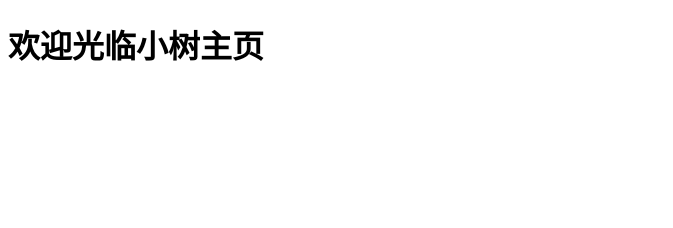
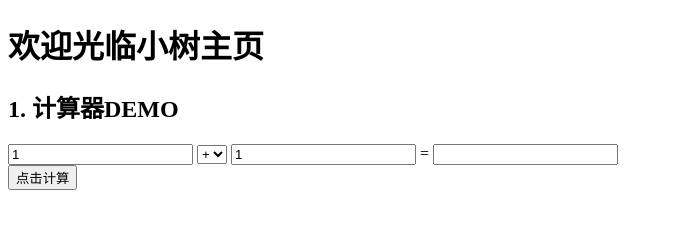
Before and after one commit to guoyansai/xiaoshuweb, a plain HTML site: page index.html in a window 1280 px wide. Shown: the whole page, without its empty margins (0-673 px from the left). Drawn offline with Linux system fonts and the light colour scheme.

Commit message:
计算器DEMO

```diff
--- a/index.html
+++ b/index.html
@@ -8,5 +8,44 @@
   </head>
   <body>
     <h1>欢迎光临小树主页</h1>
+    <h2>1. 计算器DEMO</h2>
+    <input name="a" id="a" value="1" />
+    <select name="x" id="x">
+      <option value="+">+</option>
+      <option value="-">-</option>
+      <option value="*">×</option>
+      <option value="/">÷</option>
+    </select>
+    <input name="b" id="b" value="1" />
+    =
+    <input name="c" id="c" value="" />
+    <br />
+    <button onclick="doCount()">点击计算</button>
+    <script>
+      function doCount() {
+        var va = Number(a.value);
+        var vb = Number(b.value);
+        var vx = x.value;
+        if (typeof va !== "number") {
+          a.value = "错误：仅限输入数字";
+        } else if (typeof vb !== "number") {
+          b.value = "错误：仅限输入数字";
+        } else {
+          if (vx === "+") {
+            c.value = va + vb;
+          } else if (vx === "-") {
+            c.value = va - vb;
+          } else if (vx === "*") {
+            c.value = va * vb;
+          } else if (vx === "/") {
+            if (vb === 0) {
+              c.value = "错误：0不能为被除数";
+            } else {
+              c.value = va / vb;
+            }
+          }
+        }
+      }
+    </script>
   </body>
 </html>
```
